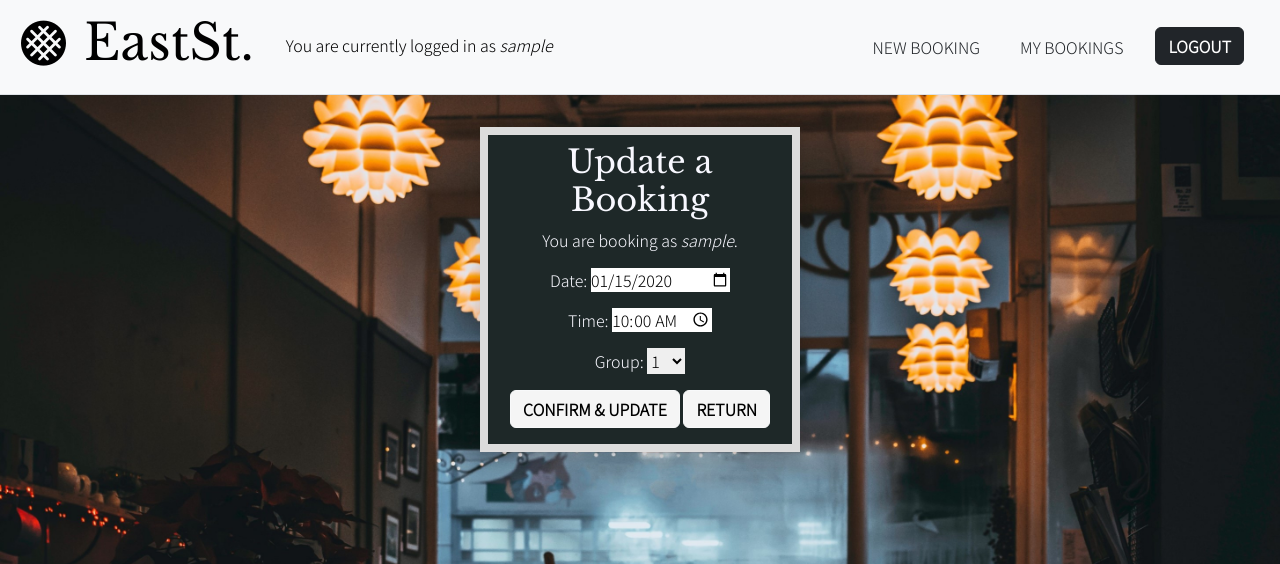
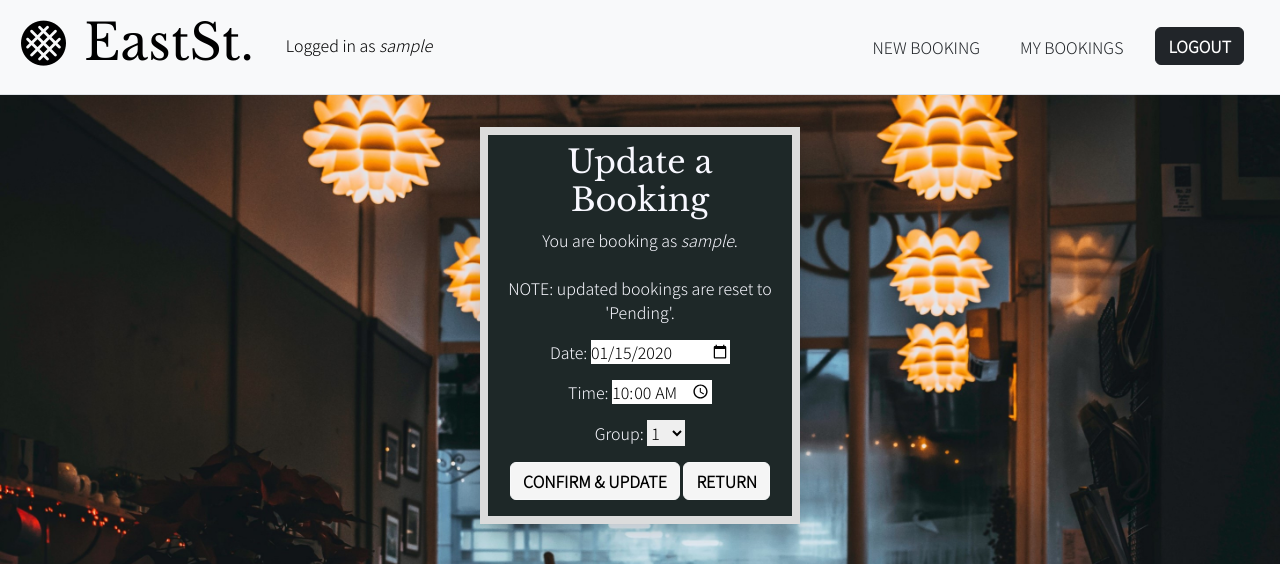
Before and after one commit to ndsurgenor/east-street, a Django app: page /1/update/ in a window 1280 px wide. Shown: the top 564 px of the page. Run offline with Django 3.2, Linux system fonts and the light colour scheme; a user stored in the database is signed in; tables that the repository leaves empty hold one stand-in row (values such as "Sample post"); some libraries are stand-ins or nearby versions.

Commit message:
Update BookingUpdateView to reset booking status when confirmed

```diff
--- a/booking_sys/models.py
+++ b/booking_sys/models.py
@@ -1,6 +1,6 @@
 from django.db import models
 from django.contrib.auth.models import User
-from .variables import DATES, TIMES, GROUP_SIZE, STATUS
+from .variables import GROUP_SIZE, STATUS
 
 
 class Booking(models.Model):
--- a/booking_sys/variables.py
+++ b/booking_sys/variables.py
@@ -20,7 +20,7 @@ DATES = (
     (datetime.date(2023, 9, 16), '16/09/23'),
 )
 
-# Defines times allowed for bookings (start 12:00pm, end 9.30pm)
+# Defines times allowed for bookings (start 12:00pm, end 9.45pm)
 TIMES = (
     (datetime.time(12, 00), '12:00pm'),
     (datetime.time(12, 15), '12:15pm'),
--- a/booking_sys/views.py
+++ b/booking_sys/views.py
@@ -54,6 +54,7 @@ class BookUpdateView(generic.UpdateView):
     success_url = '/userbookings'
 
     def form_valid(self, form):
+        form.instance.status = 0
         messages.success(self.request, 'Booking updated successfully')
         return super(BookUpdateView, self).form_valid(form)
 
--- a/templates/bookingform.html
+++ b/templates/bookingform.html
@@ -13,6 +13,9 @@
             <div class="col-9 col-md-7 col-lg-5 col-xl-3 booking-form text-center shadow">
                 <h2 class="pt-2">{% if booking %}Update {% else %}Make {% endif %}a Booking</h2>
                 <p>You are booking as <em>{{ user.username }}</em>.</p>
+                {% if booking %}
+                <p class="pt-2">NOTE: updated bookings are reset to 'Pending'.</p>
+                {% endif %}
                 <form method="POST">
                     {% csrf_token %}
                     {{ form.as_p }}
--- a/templates/bookingsite.html
+++ b/templates/bookingsite.html
@@ -9,7 +9,7 @@
                 <a class="navbar-brand" href="{% url 'account_logout' %}">
                     <h1><i class="fa-solid fa-stroopwafel"></i>EastSt.</h1>
                 </a>
-                <span class="navbar-text"> You are currently logged in as <em>{{ user.username }}</em></span>
+                <span class="navbar-text"> Logged in as <em>{{ user.username }}</em></span>
                 <button class="navbar-toggler" type="button" data-bs-toggle="collapse" data-bs-target="#navbarNav"
                     aria-controls="navbarNav" aria-expanded="false" aria-label="Toggle navigation">
                     <span class="navbar-toggler-icon"></span>
--- a/templates/userbookings.html
+++ b/templates/userbookings.html
@@ -58,7 +58,7 @@
             {% endif %}
         </div>
         <!-- Action Buttons -->
-        <div class="col-12 col-lg-2 text-end bg-dark">
+        <div class="col-12 col-lg-2 text-end bg-dark mb-2 mb-sm-0 pb-3 pb-md-0">
             <a class="btn btn-light btn-sm" href="{% url 'update' booking.id %}">Update</a>
             <a class="btn btn-light btn-sm" href="{% url 'delete' booking.id %}">Delete</a>
         </div>
```
